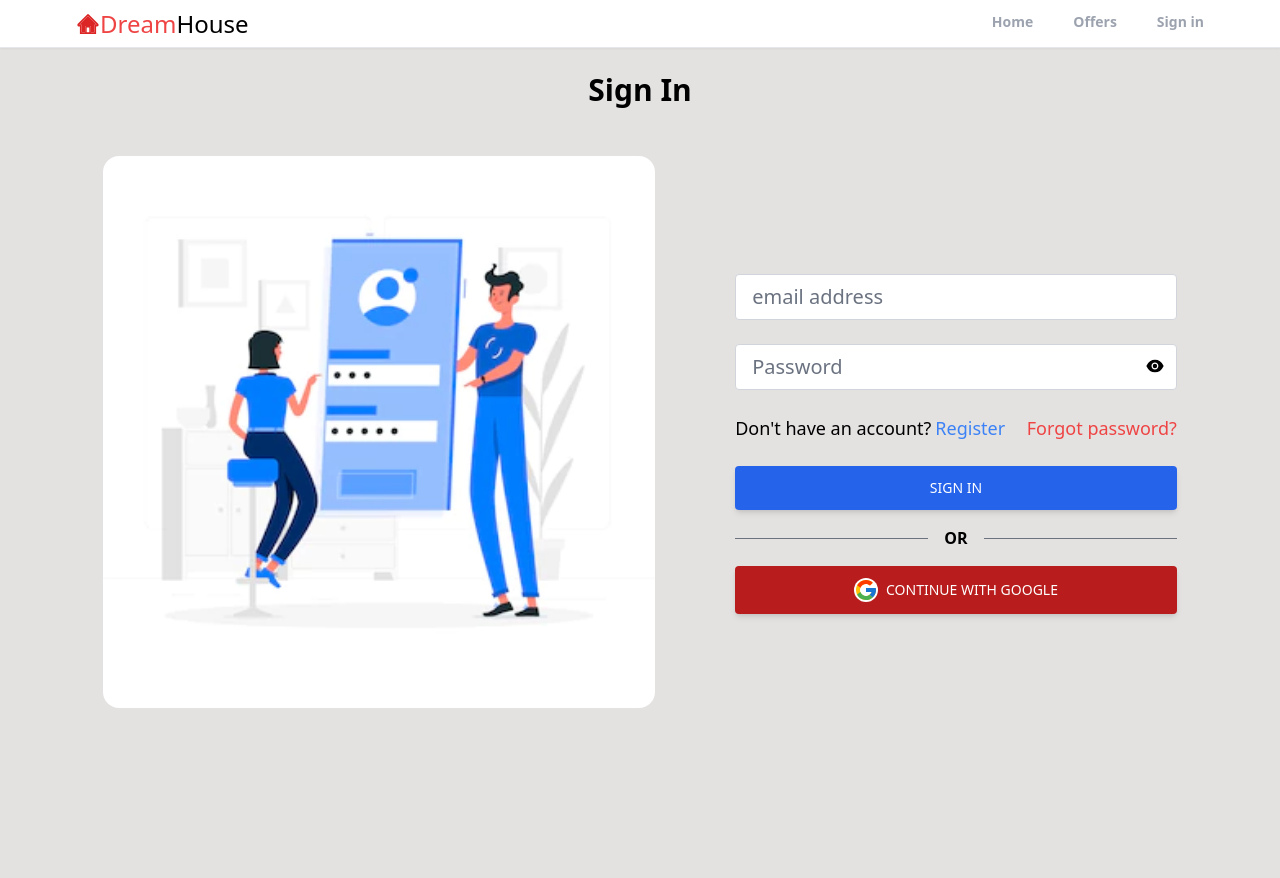
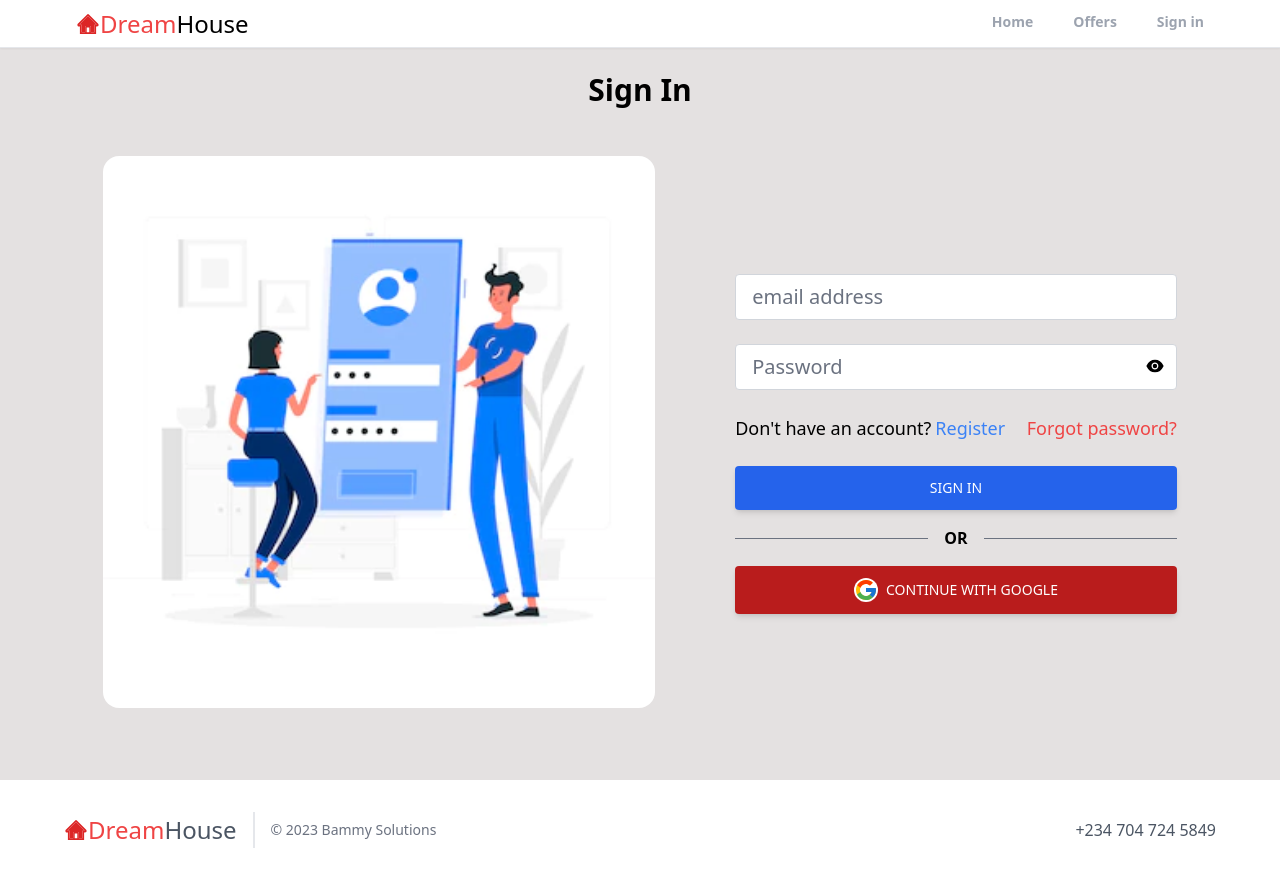
Before and after one commit to bammy08/dream-house, a React (Create React App) app: page /sign-in in a window 1280 px wide. Before the commit the page ends 800 px from the top, so only its background shows below. Built offline with nearby package versions, Linux system fonts and the light colour scheme; no server answers.

Commit message:
Added the footer component

```diff
--- a/src/App.js
+++ b/src/App.js
@@ -13,6 +13,7 @@ import CreateListing from './pages/CreateListing';
 import EditListing from './pages/EditListing';
 import Listing from './pages/Listing';
 import Category from './pages/Category';
+import Footer from './components/Footer';
 
 const App = () => {
   return (
@@ -46,6 +47,7 @@ const App = () => {
             <Route path="/edit-listing/:listingId" element={<EditListing />} />
           </Route>
         </Routes>
+        <Footer />
       </Router>
       <ToastContainer
         position="top-center"
--- /dev/null
+++ b/src/components/Footer.jsx
@@ -0,0 +1,32 @@
+import React from 'react';
+import { AiTwotoneHome } from 'react-icons/ai';
+import { Navigate } from 'react-router-dom';
+
+const Footer = () => {
+  return (
+    <div>
+      <footer class="text-gray-600 body-font">
+        <div class="container px-16 bg-white py-8 mx-auto flex items-center sm:flex-row flex-col">
+          <div
+            className="flex items-center space-x-[0.5] cursor-pointer"
+            onClick={() => Navigate('/')}
+          >
+            <AiTwotoneHome className="h-4 cursor-pointer text-red-600 md:h-6 w-6" />
+            <p className="md:text-2xl">
+              <span className="text-red-500">Dream</span>
+              <span>House</span>
+            </p>
+          </div>
+          <p class="text-sm text-gray-500 sm:ml-4 sm:pl-4 sm:border-l-2 sm:border-gray-200 sm:py-2 sm:mt-0 mt-4">
+            © 2023 Bammy Solutions
+          </p>
+          <span class="inline-flex sm:ml-auto sm:mt-0 mt-4 justify-center sm:justify-start">
+            <p>+234 704 724 5849</p>
+          </span>
+        </div>
+      </footer>
+    </div>
+  );
+};
+
+export default Footer;
```
